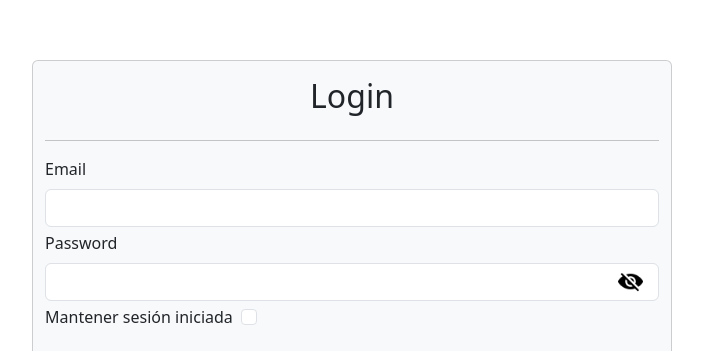
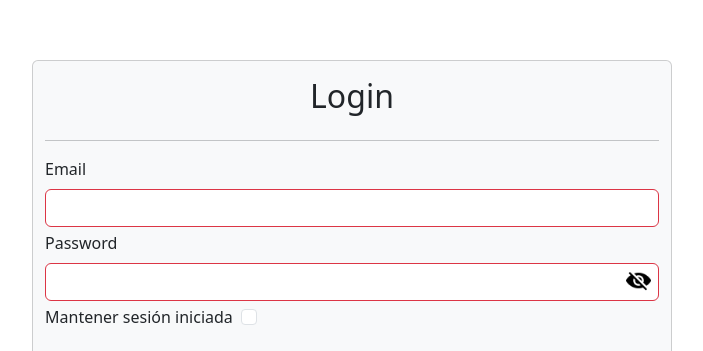
Before and after one commit to GBalatti9/argentina-wold-cup, a React (Vite) app: page /login in a window 1280 px wide. Shown: the part 116-467 px from the top of the page, without its empty margins (288-991 px from the left). Built offline with nearby package versions, Linux system fonts and the light colour scheme; no server answers.

Commit message:
Fixing eye position

```diff
--- a/src/auth/components/FormComponentCard.jsx
+++ b/src/auth/components/FormComponentCard.jsx
@@ -131,14 +131,14 @@ export const FormComponentCard = ({ type }) => {
                         :
                         <div key={ input.name + formType } className="position-relative w-auto">
                             <label className="form-label" htmlFor={ input.name }>{ input.label }</label>
-
+                            <div className="position-relative">
                             <input
                                 type = { input.type === 'password' ? ( imagePassword === 'eye' ? 'text' : 'password' ) : input.type }
                                 name = { input.name }
                                 id   = { input.name }
                                 ref = { inputsRefs[i] }
 
-                            className='form-control mb-1'
+                            className='form-control mb-1 position-relative border border-danger'
                             onChange  = {
                                 ( e ) => {
                                         handleInputChange( e )
@@ -149,11 +149,12 @@ export const FormComponentCard = ({ type }) => {
                             {
                                 input.type === 'password' &&
                                 <>
-                                <div className="position-absolute top-50 end-0 mx-3"  onClick={ ()=> handlePasswordSeen( imagePassword )}>
+                                <div className="position-absolute top-0 end-0 mx-2 mt-1"  onClick={ ()=> handlePasswordSeen( imagePassword )}>
                                     <img src={`/${imagePassword}.png`} alt="" style={{ width: '25px' }} />
                                 </div>
                                 </>
                             }
+                            </div>
                             {
                                 ((formType === 'register') && (input.name === 'checkPassword')) &&
                                 <span className="fst-italic">Password must contain upper and lowercase, number and special character</span>
```
